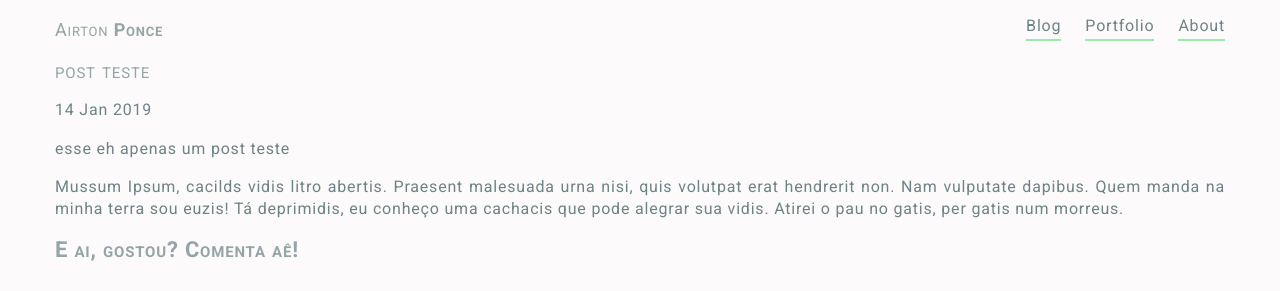
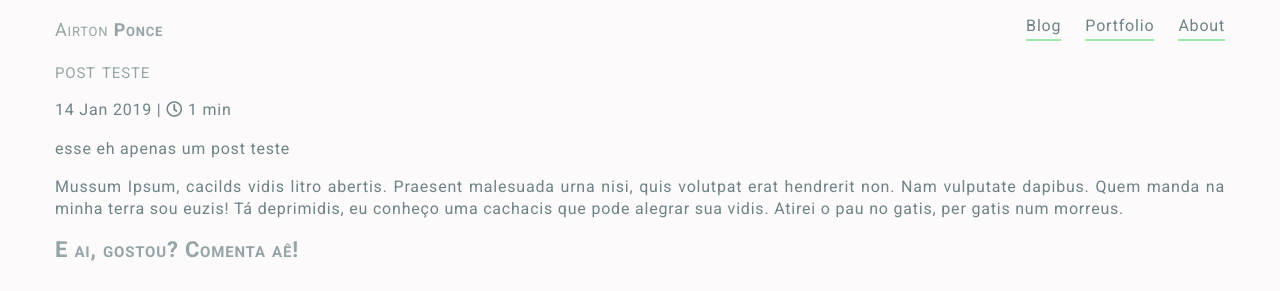
Before and after one commit to APonce911/jekyll-mywebsite, a Jekyll site: the page built from _posts/2019-01-14-post-teste.md, in a window 1280 px wide. Shown: the top 291 px of the page. Built offline with Jekyll 4.4.1, drawn with Linux system fonts in a browser that asks for light colours; nearby versions of some CDN libraries; comment, search, counter and statistics services are not loaded.

Commit message:
implement time to read and remove author from posts

```diff
--- a/_includes/minutes_to_read.html
+++ b/_includes/minutes_to_read.html
@@ -0,0 +1,9 @@
+<!-- 180 words p/ min -->
+
+{% assign words = content | number_of_words %}
+
+{% if words < 360 %}
+  {% assign time_to_read = '1 min'%}
+{% else %}
+  {% assign time_to_read =  words | divided_by:180 | append: 'mins' %}
+{%endif%}
--- a/_layouts/default.html
+++ b/_layouts/default.html
@@ -7,7 +7,6 @@
     <title>{{ page.title }}</title>
     <link rel="stylesheet" href="/assets/css/style.css">
     <link href="https://fonts.googleapis.com/css?family=Roboto:300,400,500,700" rel="stylesheet">
-    <!-- <link href="https://stackpath.bootstrapcdn.com/font-awesome/4.7.0/css/font-awesome.min.css" rel="stylesheet" integrity="sha384-wvfXpqpZZVQGK6TAh5PVlGOfQNHSoD2xbE+QkPxCAFlNEevoEH3Sl0sibVcOQVnN" crossorigin="anonymous"> -->
     <link rel="stylesheet" href="https://use.fontawesome.com/releases/v5.6.3/css/all.css" integrity="sha384-UHRtZLI+pbxtHCWp1t77Bi1L4ZtiqrqD80Kn4Z8NTSRyMA2Fd33n5dQ8lWUE00s/" crossorigin="anonymous">
 
 
--- a/_layouts/post.html
+++ b/_layouts/post.html
@@ -2,17 +2,10 @@
 layout: default
 comments: true
 ---
+{% include minutes_to_read.html %}
 <h1>{{ page.title }}</h1>
-<!-- <p>{{ page.date | date_to_string }} - {{ page.author }}</p>
-
-{{ content }}
- -->
 <p>
-  {{ page.date | date_to_string }}
-  {% assign author = site.authors | where: 'short_name', page.author | first %}
-  {% if author %}
-    - <a href="{{ author.url }}">{{ author.short_name }}</a>
-  {% endif %}
+  {{ page.date | date_to_string }} | <i class="far fa-clock"></i> {{ time_to_read}}
 </p>
 
 {{ content }}
```
